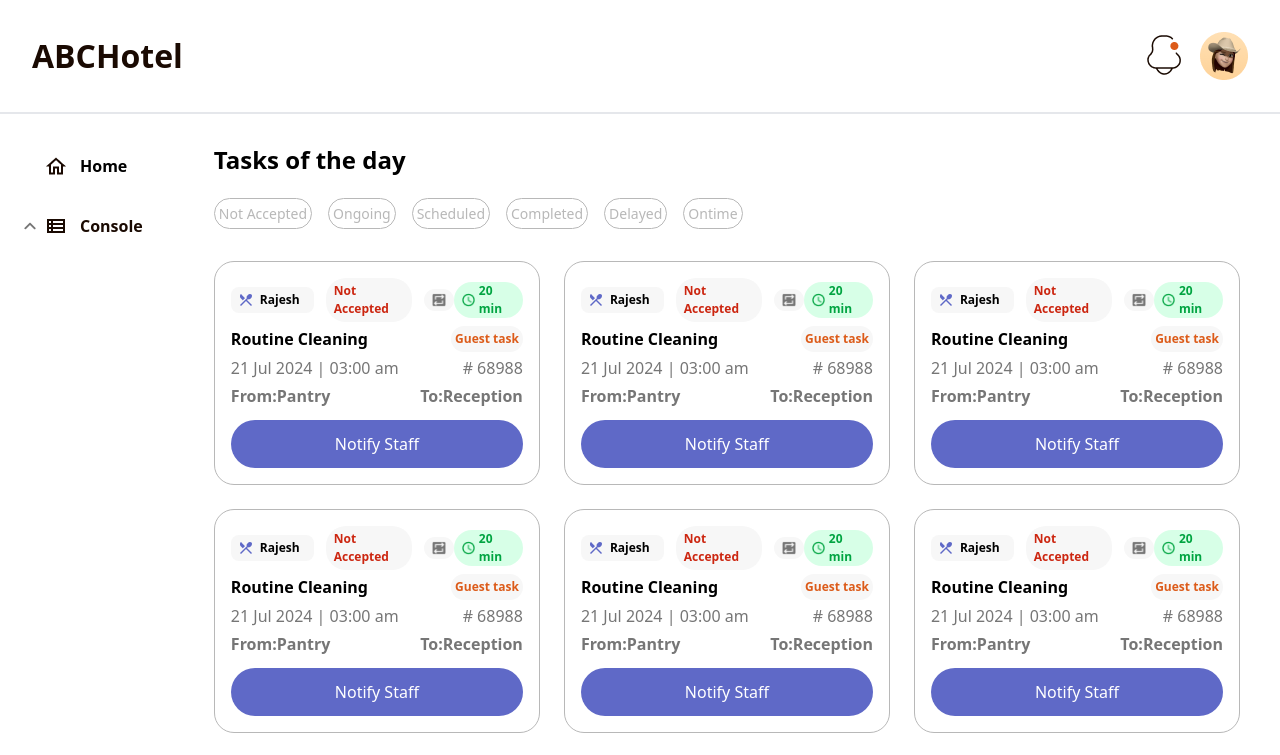
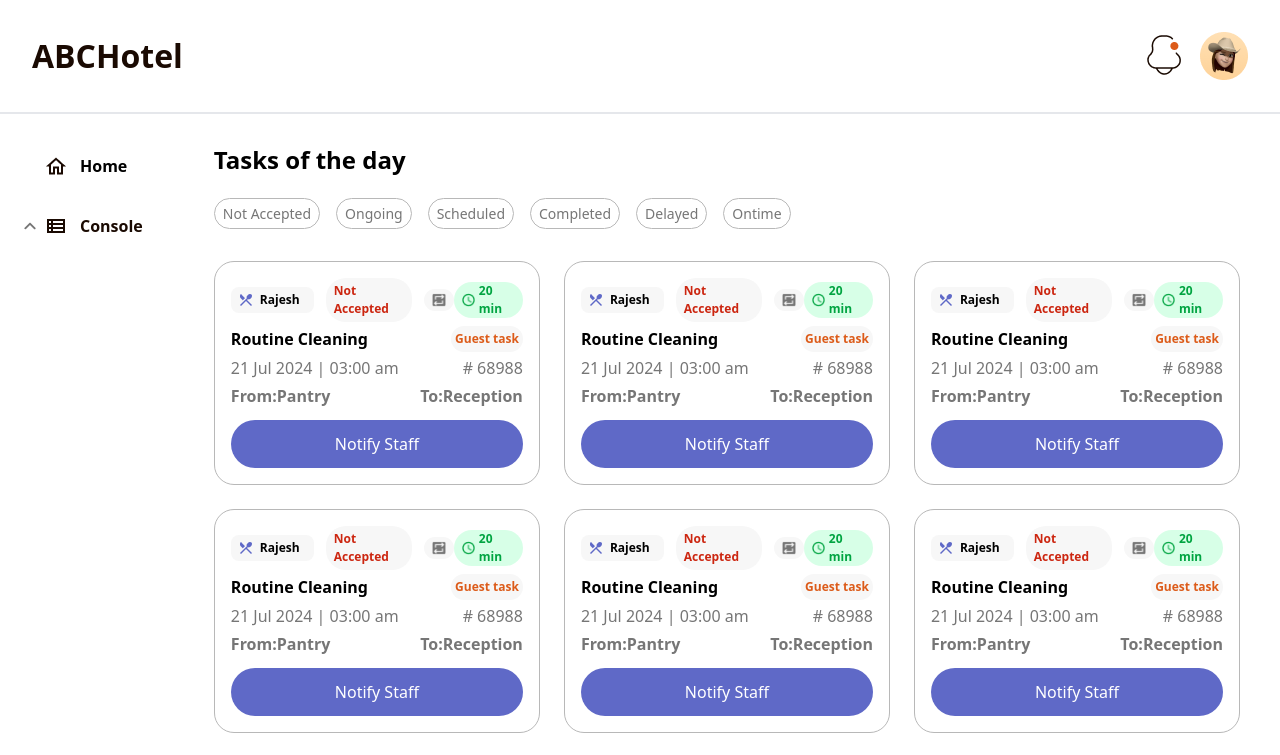
Before and after one commit to sampath-ops/nami-developer-assignment, a React (Vite) app: page / in a window 1280 px wide. Shown: the top 755 px of the page. Built offline with nearby package versions, Linux system fonts and the light colour scheme.

Commit message:
Small padding fixed

```diff
--- a/src/components/TasksoftheDay/MainContainer.tsx
+++ b/src/components/TasksoftheDay/MainContainer.tsx
@@ -8,12 +8,12 @@ const MainContainer = () => {
             <div id="TaskList_container" className="w-full lg:mr-8">
                 <h2 className="hidden md:block text-[24px] font-bold mb-5">Tasks of the day</h2>
                 <div className="flex gap-3 lg:gap-4 overflow-x-auto overflow-y-hidden">
-                    <div className="px-1 py-1 text-[12px] lg:text-[14px] text-[#B8B8B8] border border-[#B8B8B8] rounded-[20px] whitespace-nowrap">Not Accepted</div>
-                    <div className="px-1 py-1 text-[12px] lg:text-[14px] text-[#B8B8B8] border border-[#B8B8B8] rounded-[20px]">Ongoing</div>
-                    <div className="px-1 py-1 text-[12px] lg:text-[14px] text-[#B8B8B8] border border-[#B8B8B8] rounded-[20px]">Scheduled</div>
-                    <div className="px-1 py-1 text-[12px] lg:text-[14px] text-[#B8B8B8] border border-[#B8B8B8] rounded-[20px]">Completed</div>
-                    <div className="px-1 py-1 text-[12px] lg:text-[14px] text-[#B8B8B8] border border-[#B8B8B8] rounded-[20px]">Delayed</div>
-                    <div className="px-1 py-1 text-[12px] lg:text-[14px] text-[#B8B8B8] border border-[#B8B8B8] rounded-[20px]">Ontime</div>
+                    <div className="px-2 py-1 text-[12px] lg:text-[14px] text-[#767676] border border-[#B8B8B8] rounded-[20px] whitespace-nowrap">Not Accepted</div>
+                    <div className="px-2 py-1 text-[12px] lg:text-[14px] text-[#767676] border border-[#B8B8B8] rounded-[20px] whitespace-nowrap">Ongoing</div>
+                    <div className="px-2 py-1 text-[12px] lg:text-[14px] text-[#767676] border border-[#B8B8B8] rounded-[20px] whitespace-nowrap">Scheduled</div>
+                    <div className="px-2 py-1 text-[12px] lg:text-[14px] text-[#767676] border border-[#B8B8B8] rounded-[20px] whitespace-nowrap">Completed</div>
+                    <div className="px-2 py-1 text-[12px] lg:text-[14px] text-[#767676] border border-[#B8B8B8] rounded-[20px] whitespace-nowrap">Delayed</div>
+                    <div className="px-2 py-1 text-[12px] lg:text-[14px] text-[#767676] border border-[#B8B8B8] rounded-[20px] whitespace-nowrap">Ontime</div>
                 </div>
                 <div id="Task_lists">
                     <TaskCard/>
```
